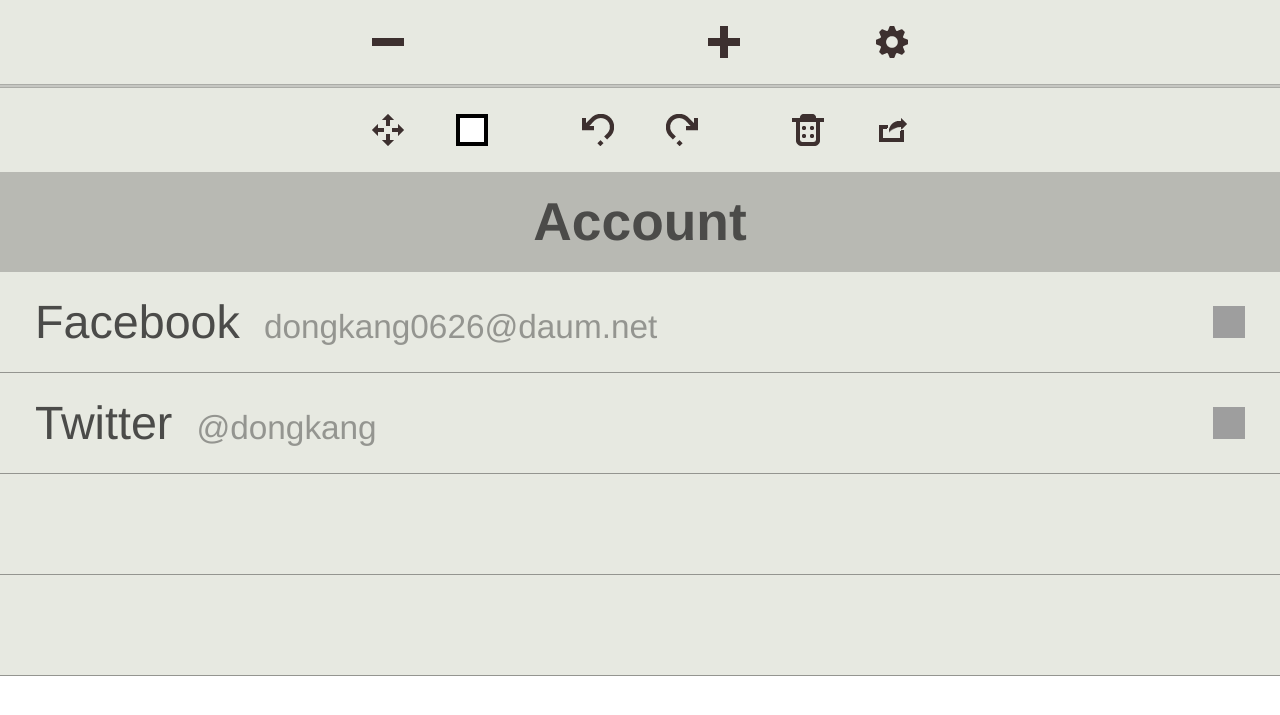
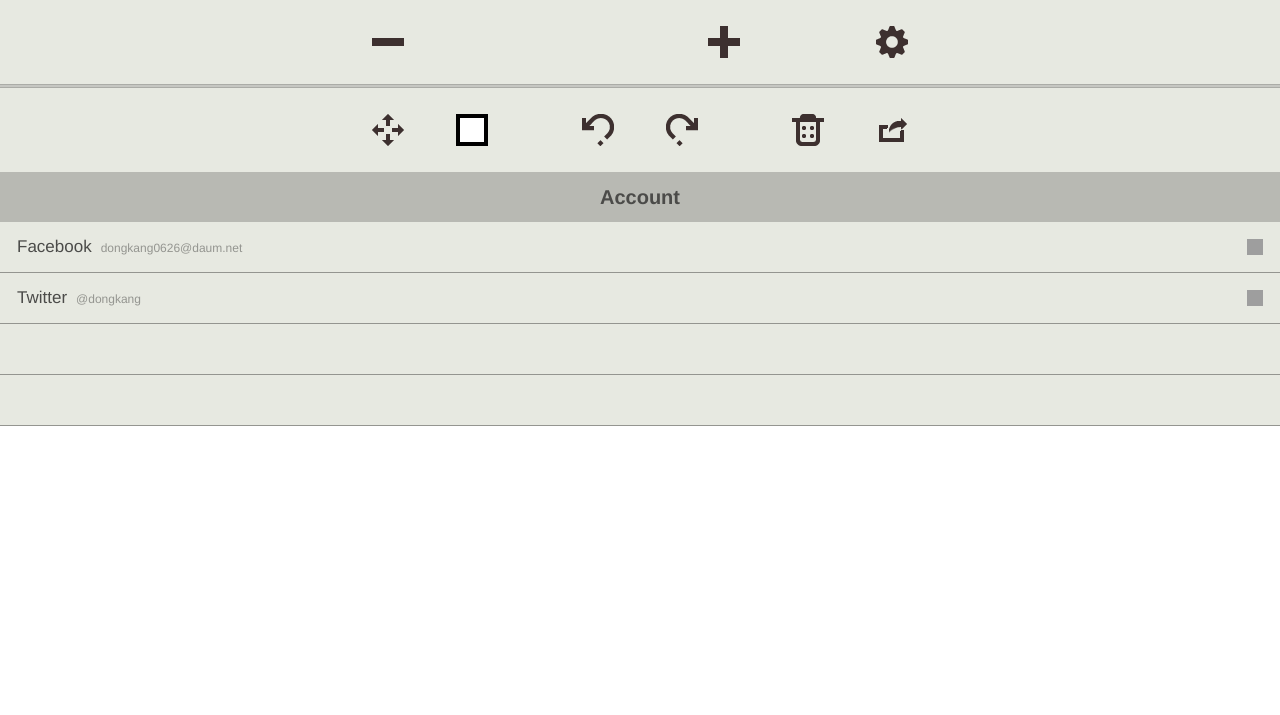
Before and after one commit to dongkang/Dot, a PHP site: page / in a window 1280 px wide. Shown: the top 715 px of the page. Run offline with PHP 8.4, Linux system fonts and the light colour scheme; grey boxes are pictures that could not be loaded.

Commit message:
edit markup & css

```diff
--- a/static/style.css
+++ b/static/style.css
@@ -33,7 +33,7 @@ body {-webkit-text-size-adjust:none;}
 .ico-redo {background-size:16px 16px;}
 .ico-save {background-size:16px 16px;}
 .ico-undo {background-size:16px 16px;}
-.ico-accountlink {background-size:32px 32px;}
+.ico-accountlink {background-size:16px 16px;}
 
 .ico-color {position:relative;}
 .ico-color span {position:absolute;left:13px;top:13px;width:16px;height:16px;background-color:#000;}
@@ -53,11 +53,11 @@ body {-webkit-text-size-adjust:none;}
 .color-picker {position:absolute;bottom:0;left:0;background-color:#fff;}
 
 .account {background-color:#e7e9e1;}
-.account-title {height:100px;line-height:100px;background-color:#b8b9b3;color:#4b4b49;font-family:Helvetica,sans-serif;font-size:40pt;font-weight:bold;text-align:center;}
-.account-item {position:relative;height:100px;line-height:100px;padding:0 102px 0 35px;border-bottom:1px solid #949590;}
-.account-type {display:inline-block;color:#4b4b49;font-family:Helvetica,sans-serif;font-size:35pt;}
-.account-name {display:inline-block;color:#949590;font-family:Helvetica,sans-serif;font-size:25pt;margin-left:20px;}
-.account-link {position:absolute;top:0;right:0;width:102px;height:100px;cursor:pointer;}
+.account-title {height:50px;line-height:50px;background-color:#b8b9b3;color:#4b4b49;font-family:Helvetica,sans-serif;font-size:20px;font-weight:bold;text-align:center;}
+.account-item {position:relative;height:50px;line-height:50px;padding:0 51px 0 17px;border-bottom:1px solid #949590;}
+.account-type {display:inline-block;color:#4b4b49;font-family:Helvetica,sans-serif;font-size:17px;}
+.account-name {display:inline-block;color:#949590;font-family:Helvetica,sans-serif;font-size:12px;margin-left:5px;}
+.account-link {position:absolute;top:0;right:0;width:51px;height:50px;cursor:pointer;}
 
 /* for iphone */
 @media
```
